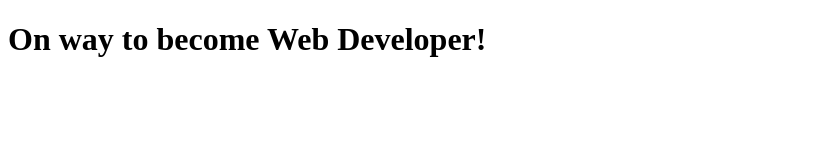
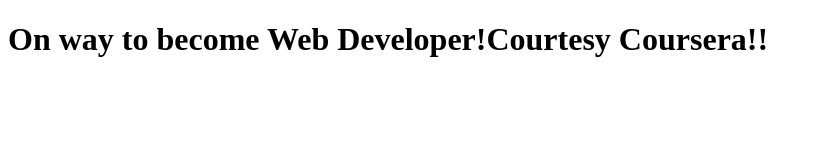
Before and after one commit to AC-BOSS/coursera-webdev, a plain HTML site: page index.html in a window 1280 px wide. Shown: the whole page, without its empty margins (0-820 px from the left). Drawn offline with Linux system fonts and the light colour scheme.

Commit message:
A small change

```diff
--- a/index.html
+++ b/index.html
@@ -4,6 +4,6 @@
         <title>Hello Coursera!</title>
     </head>
     <body>
-        <h1>On way to become Web Developer!</h1>
+        <h1>On way to become Web Developer!Courtesy Coursera!!</h1>
     </body>
 </html>
```
